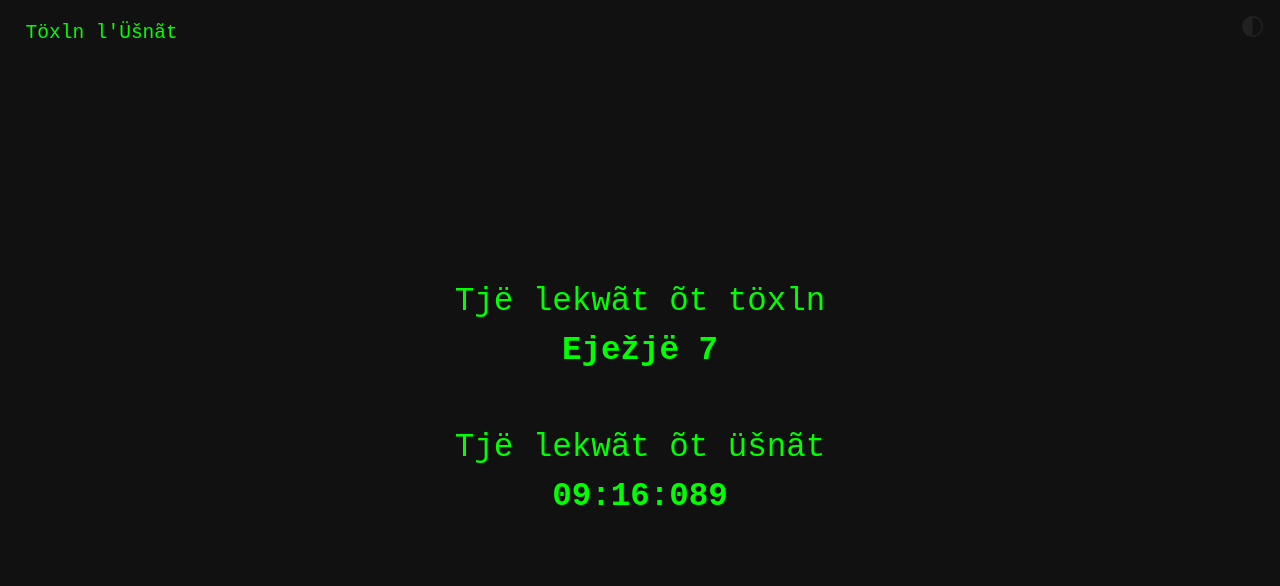
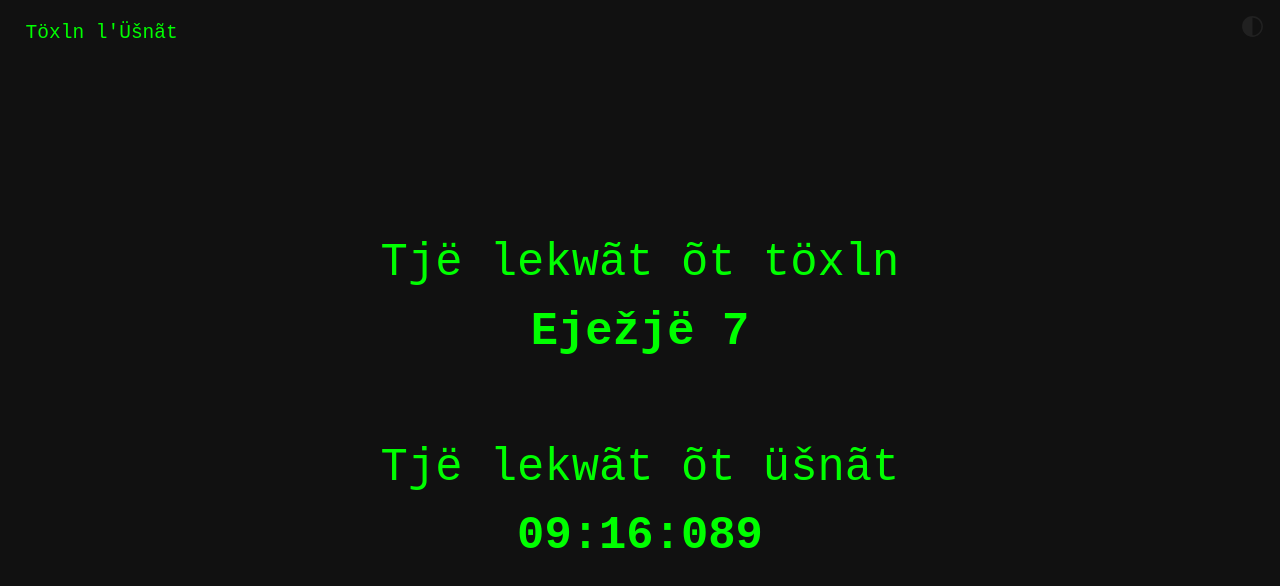
Before and after one commit to Jat286/tu, a plain HTML site: page index.html in a window 1280 px wide. Drawn offline with Linux system fonts and the light colour scheme.

Commit message:
Update index.html

```diff
--- a/index.html
+++ b/index.html
@@ -25,7 +25,7 @@
     }
 
     #conworld-time {
-      font-size: clamp(1.5rem, 5vw, 2.5rem); /* Responsive font size */
+      font-size: clamp(2rem, 5vw, 3.5rem); /* Responsive font size */
       line-height: 1.5;
       max-width: 90vw;
       opacity: 1;
```
